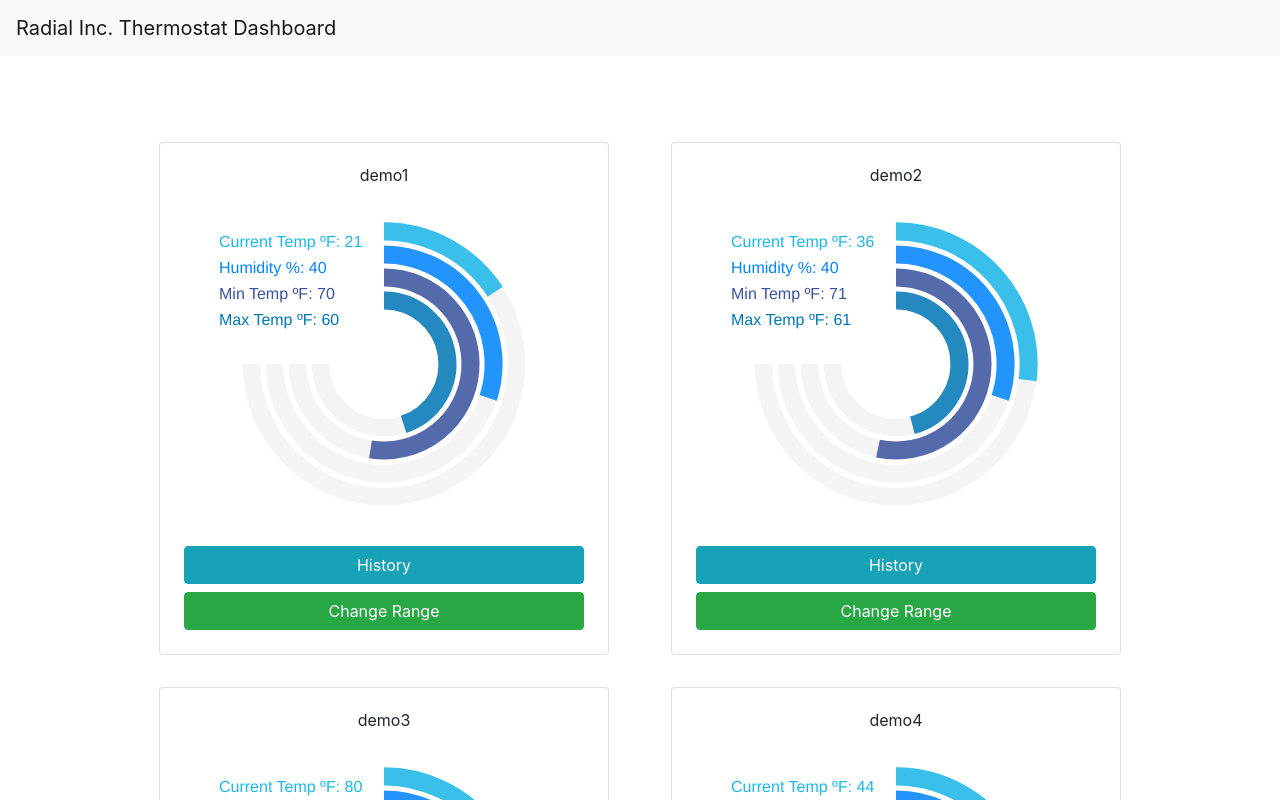
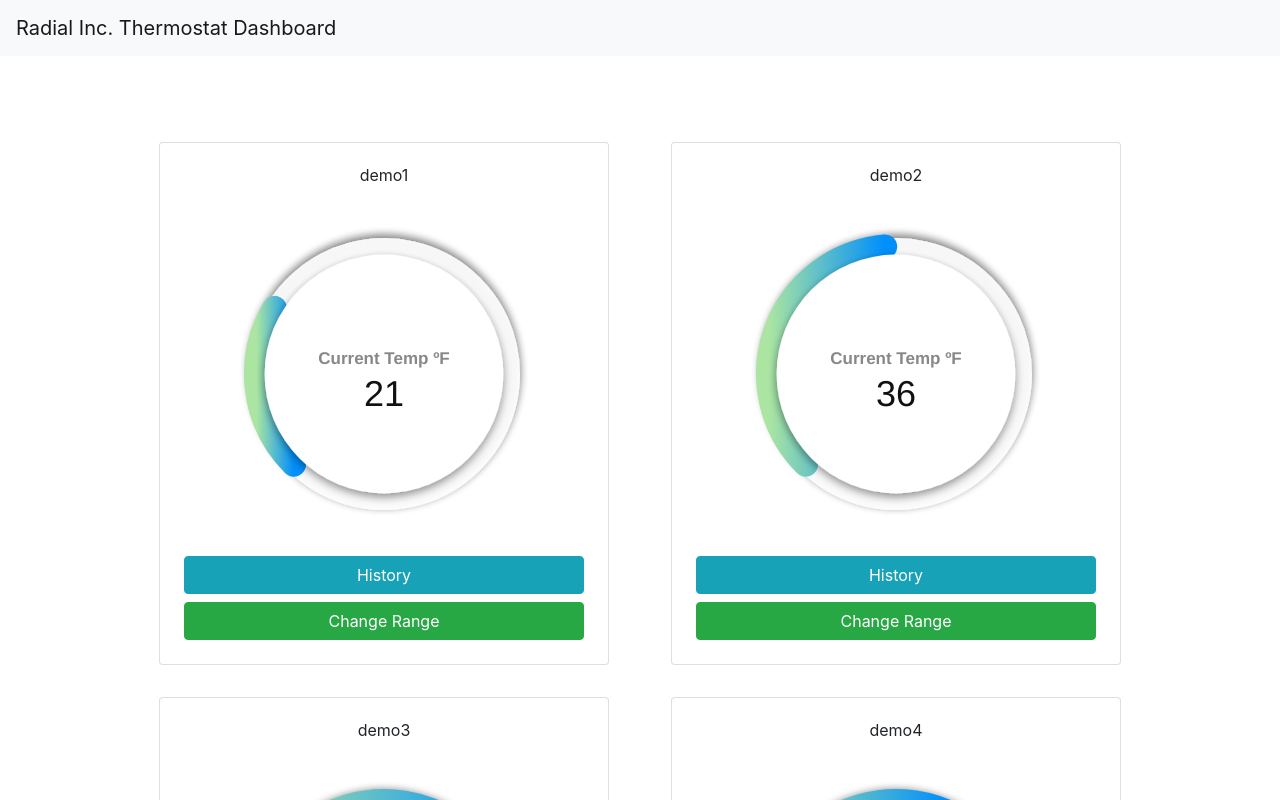
Before and after one commit to antoinecatt/ansync-dashboard-project, a React (Create React App) app: page / in a window 1280 px wide. Shown: the top 800 px of the page. Built offline with nearby package versions, Linux system fonts and the light colour scheme.

Commit message:
changed radial bar to only show temperature data for simplicity

```diff
--- a/src/components/TempCard.js
+++ b/src/components/TempCard.js
@@ -25,64 +25,71 @@ class Temperature extends Component {
     options: {
       plotOptions: {
         radialBar: {
-          offsetY: -10,
-          startAngle: 0,
-          endAngle: 270,
+          startAngle: -135,
+          endAngle: 225,
           hollow: {
-            margin: -5,
-            size: '30%',
-            background: 'transparent',
-            image: undefined
+            margin: 0,
+            size: '70%',
+            background: '#fff',
+            position: 'front',
+            dropShadow: {
+              enabled: true,
+              top: 3,
+              left: 0,
+              blur: 4,
+              opacity: 0.24
+            }
           },
+          track: {
+            background: '#fff',
+            strokeWidth: '67%',
+            margin: 0, // margin is in pixels
+            dropShadow: {
+              enabled: true,
+              top: -3,
+              left: 0,
+              blur: 4,
+              opacity: 0.35
+            }
+          },
+
           dataLabels: {
             name: {
-              show: false
+              offsetY: -10,
+              show: true,
+              color: '#888',
+              fontSize: '17px'
             },
             value: {
-              show: false
+              formatter: function(val) {
+                return parseInt(val);
+              },
+              color: '#111',
+              fontSize: '36px',
+              show: true
             }
           }
         }
       },
-      colors: ['#1ab7ea', '#0084ff', '#39539E', '#0077B5'],
-      labels: ['Current Temp ºF', 'Humidity %', 'Min Temp ºF', 'Max Temp ºF'],
-      legend: {
-        show: true,
-        floating: true,
-        fontSize: '16px',
-        position: 'left',
-        offsetX: 5,
-        offsetY: 10,
-        labels: {
-          useSeriesColors: true
-        },
-        markers: {
-          size: 0
-        },
-        formatter: function(seriesName, opts) {
-          return seriesName + ':  ' + opts.w.globals.series[opts.seriesIndex];
-        },
-        itemMargin: {
-          horizontal: 1
+      fill: {
+        type: 'gradient',
+        gradient: {
+          shade: 'dark',
+          type: 'horizontal',
+          shadeIntensity: 0.5,
+          gradientToColors: ['#ABE5A1'],
+          inverseColors: true,
+          opacityFrom: 1,
+          opacityTo: 1,
+          stops: [0, 100]
         }
       },
-      responsive: [
-        {
-          breakpoint: 480,
-          options: {
-            legend: {
-              show: false
-            }
-          }
-        }
-      ]
+      stroke: {
+        lineCap: 'round'
+      },
+      labels: ['Current Temp ºF']
     },
-    series: [
-      this.props.temperature,
-      this.props.hum,
-      this.props.rangemin,
-      this.props.rangemax
-    ]
+    series: [this.props.temperature]
   };
 
   toggleHistory = () => {
@@ -95,28 +102,6 @@ class Temperature extends Component {
     this.setState(prevState => ({
       formModal: !prevState.formModal
     }));
-  };
-
-  handleMinTempChange = e => {
-    let newSeries = [
-      this.props.temperature,
-      this.props.hum,
-      e.target.value,
-      this.props.rangemax
-    ];
-
-    this.setState({ series: newSeries });
-  };
-
-  handleMaxTempChange = e => {
-    let newSeries = [
-      this.props.temperature,
-      this.props.hum,
-      this.props.rangemin,
-      e.target.value
-    ];
-
-    this.setState({ series: newSeries });
   };
 
   clickHandler = e => {
```
